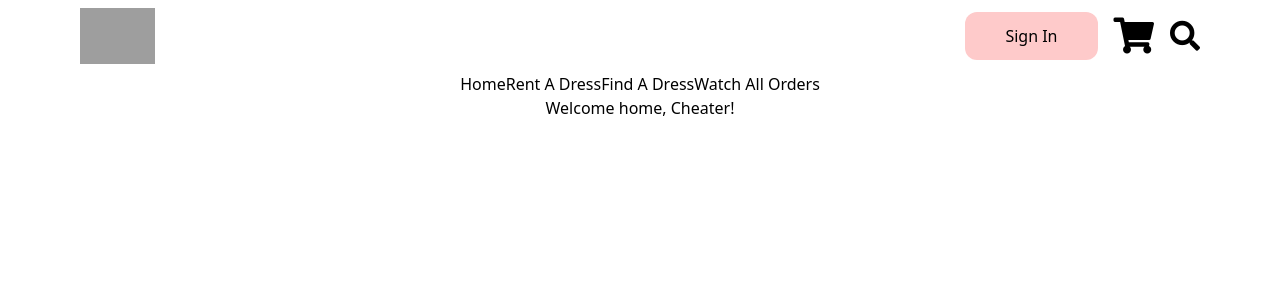
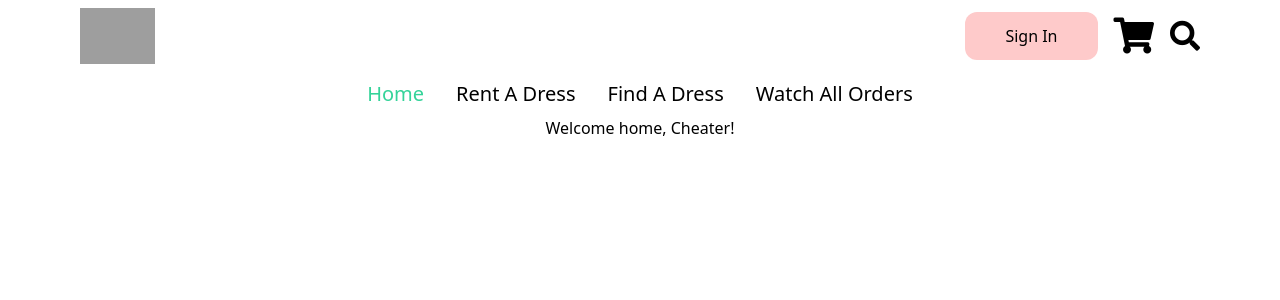
Before and after one commit to IMZihad21/Styla-Rental-Client, a React (Create React App) app: page / in a window 1280 px wide. Shown: the top 300 px of the page. Built offline with nearby package versions, Linux system fonts and the light colour scheme; grey boxes are pictures that could not be loaded.

Commit message:
Navigation style added
Signed-off-by: ZèD <imzihad@gmail.com>

```diff
--- a/src/Pages/Shared/Header/Header/Header.js
+++ b/src/Pages/Shared/Header/Header/Header.js
@@ -3,7 +3,7 @@ import React from 'react';
 
 const Header = () => {
     return (
-        <div className="flex justify-between md:px-20 py-2">
+        <div className="flex justify-between px-2 md:px-20 py-2">
             <div className="h-14 my-auto my-auto bg-gray-400 rounded-xl">
                 <Link to='/'>
                     <img className="w-full h-full" src="https://i.ibb.co/q00fs5n/stylarentallogo.png" alt="logo" />
--- a/src/Pages/Shared/Header/Navbar/Navbar.js
+++ b/src/Pages/Shared/Header/Navbar/Navbar.js
@@ -3,11 +3,11 @@ import { NavLink } from 'react-router-dom'
 
 const Navbar = () => {
     return (
-        <div>
-            <NavLink exact to='/'>Home</NavLink>
-            <NavLink to='/dress/rent'>Rent A Dress</NavLink>
-            <NavLink to='/dress/find'>Find A Dress</NavLink>
-            <NavLink to='/orders/all'>Watch All Orders</NavLink>
+        <div className="px-2 md:px-20 py-2 text-xl">
+            <NavLink className="mx-4 hover:text-red-400" activeClassName='text-green-400' exact to='/'>Home</NavLink>
+            <NavLink className="mx-4 hover:text-red-400" activeClassName='text-green-400' to='/dress/rent'>Rent A Dress</NavLink>
+            <NavLink className="mx-4 hover:text-red-400" activeClassName='text-green-400' to='/dress/find'>Find A Dress</NavLink>
+            <NavLink className="mx-4 hover:text-red-400" activeClassName='text-green-400' to='/orders/all'>Watch All Orders</NavLink>
         </div>
     );
 };
```
